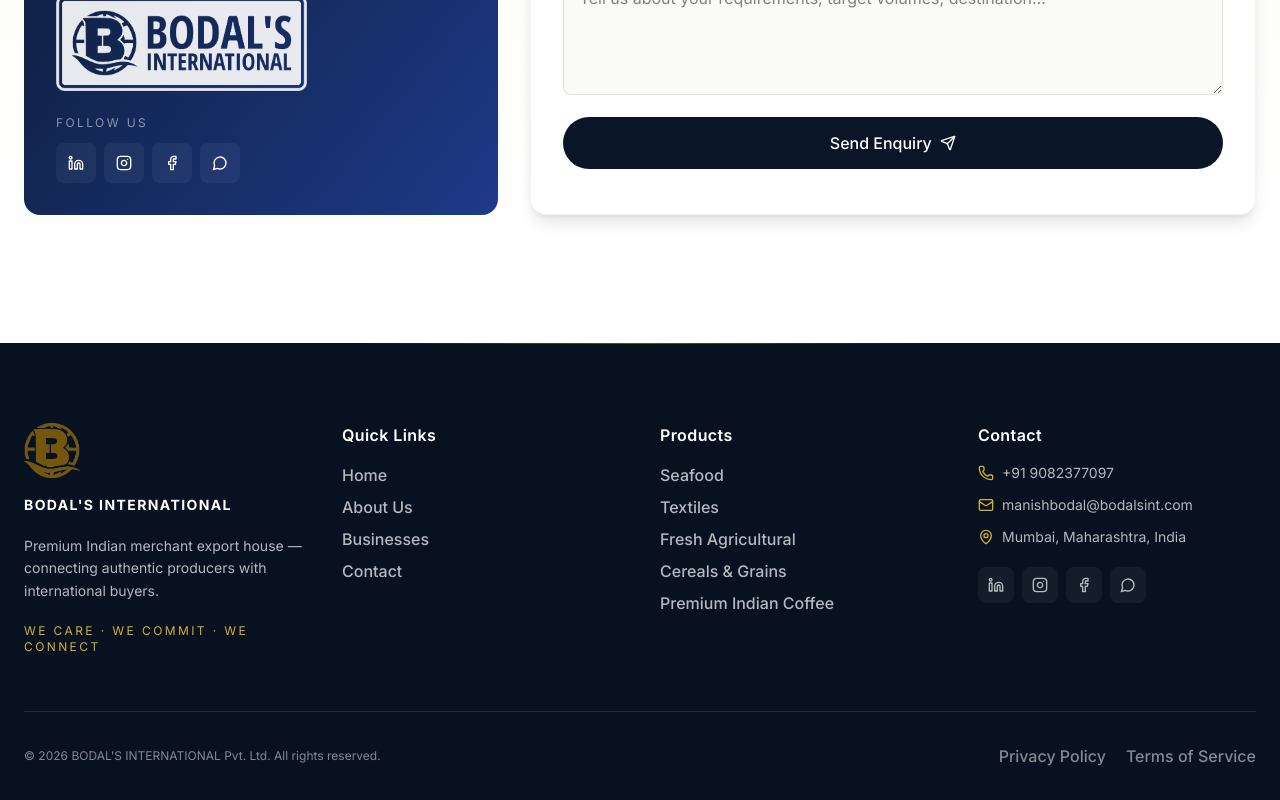
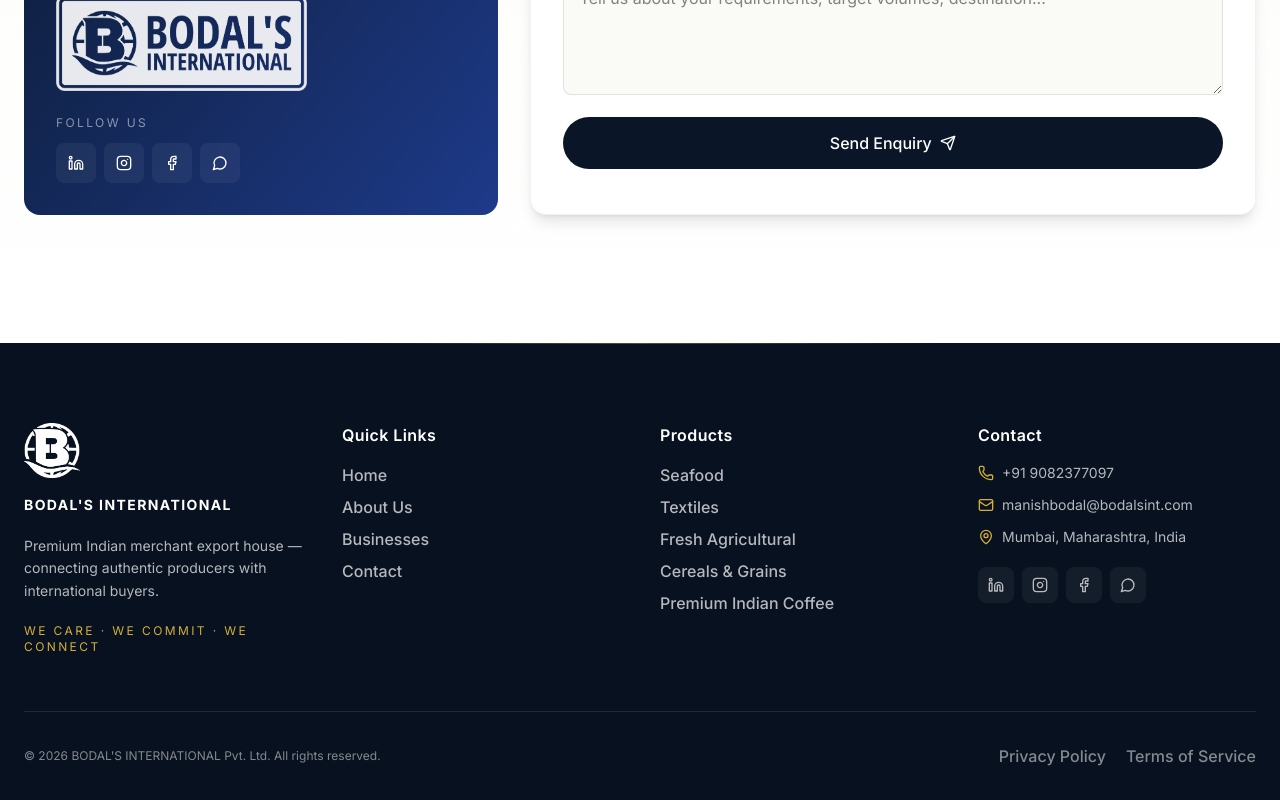
Before and after one commit to amroy08/bodals-international, a React (Vite) app in the folder client/: page / in a window 1280 px wide. Shown: the part 5569-6369 px from the top of the page. Built offline with nearby package versions, Linux system fonts and the light colour scheme; no server answers.

Commit message:
make footer icon pure white using CSS filter

```diff
--- a/client/src/app/components/footer.tsx
+++ b/client/src/app/components/footer.tsx
@@ -42,6 +42,7 @@
                 src="/favicon.png"
                 alt="Bodal's International Icon"
                 className="h-14 w-14 object-contain"
+                style={{ filter: "brightness(0) invert(1)" }}
               />
               <div className="text-white text-sm tracking-widest uppercase font-bold" style={{ fontFamily: "Inter, sans-serif" }}>
                 BODAL'S INTERNATIONAL
```
